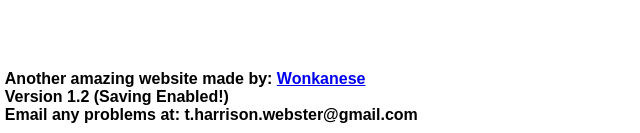
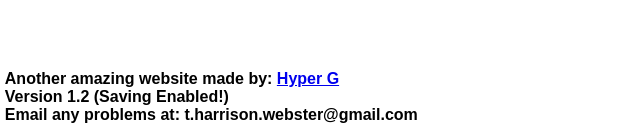
Before and after one commit to h-webster/SimpleTasker, a plain HTML site: page index.html in a window 1280 px wide. Shown: the part 664-797 px from the top of the page, 8-648 px from the left. Drawn offline with Linux system fonts and the light colour scheme.

Commit message:
Update index.html

```diff
--- a/index.html
+++ b/index.html
@@ -20,7 +20,7 @@
       <button class="add change" onclick="ChangeMenu(document.getElementById('add-menu'), true)">+</button>
     </div>
     <div class="footer">
-      <p style="font-weight: 700;">Another amazing website made by: <a href="https://github.com/WONKanese" target="_blank">Wonkanese</a><br>Version 1.2 (Saving Enabled!)<br>Email any problems at: t.harrison.webster@gmail.com</p>
+      <p style="font-weight: 700;">Another amazing website made by: <a href="https://github.com/hyper-g-hub" target="_blank">Hyper G</a><br>Version 1.2 (Saving Enabled!)<br>Email any problems at: t.harrison.webster@gmail.com</p>
     </div>
   </div>
   <div class="add-menu" id="add-menu">
```
